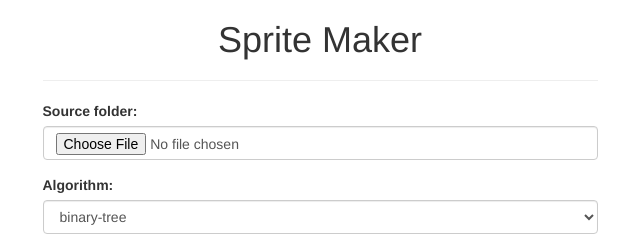
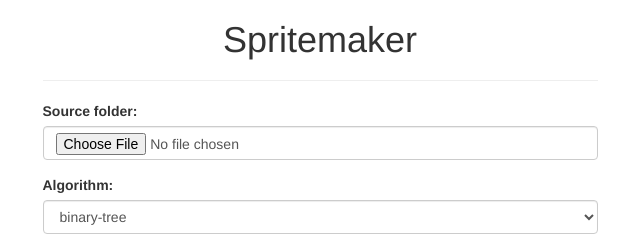
Before and after one commit to 2createStudio/spritemaker, a website: page src/index.html in a window 1280 px wide. Shown: the top 240 px of the page, 320-960 px from the left. Drawn offline with Linux system fonts and the light colour scheme.

Commit message:
fixed some typos

```diff
--- a/package.json
+++ b/package.json
@@ -1,6 +1,6 @@
 {
   "name": "spritemaker",
-  "version": "0.1.0",
+  "version": "0.1.1",
   "description": "CSS spritemaker with grunt & node-webkit",
   "main": "Gruntfile.js",
   "dependencies": {
--- a/src/index.html
+++ b/src/index.html
@@ -14,7 +14,7 @@
 <div class="container">
 	<div class="row">
 		<div class="col-md-6 col-md-offset-3">
-			<h1 class="text-center">Sprite Maker</h1>
+			<h1 class="text-center">Spritemaker</h1>
 
 			<hr />
 
```
Also changed, not shown: 1 other file.
